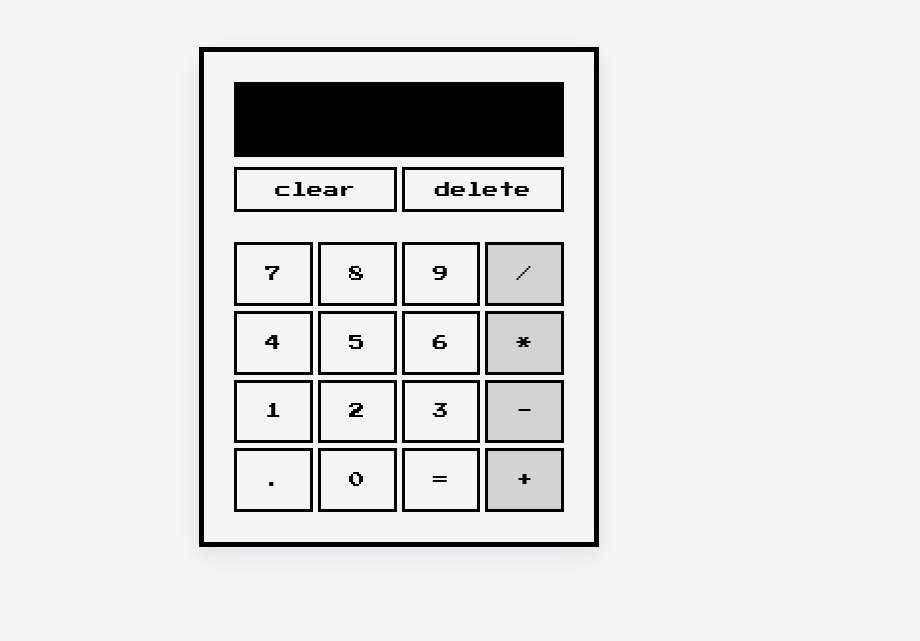
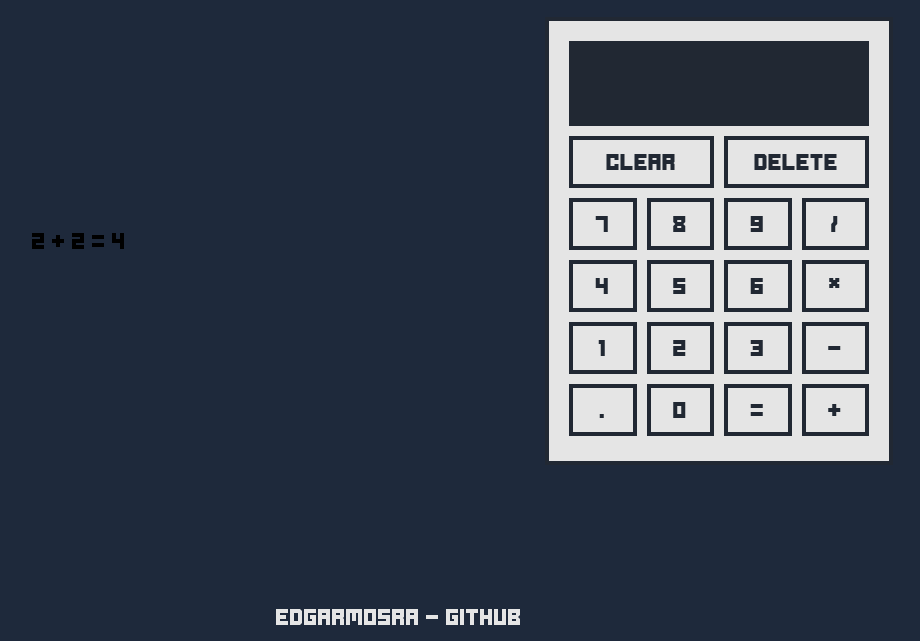
Before and after one commit to edgarmosra/calculator, a plain HTML site: page index.html in a window 1280 px wide. Shown: the part 159-800 px from the top of the page, without its empty margins (241-1161 px from the left). Drawn offline with Linux system fonts and the light colour scheme.

Commit message:
refactored styling

```diff
--- a/index.html
+++ b/index.html
@@ -4,24 +4,28 @@
     <meta charset="UTF-8" />
     <meta http-equiv="X-UA-Compatible" content="IE=edge" />
     <meta name="viewport" content="width=device-width, initial-scale=1.0" />
+    <link rel="stylesheet" href="normalize.css" />
+    <link rel="stylesheet" href="styles.css" />
     <script src="main.js" defer></script>
-    <link rel="stylesheet" href="styles.css" />
     <title>calculator</title>
   </head>
   <body>
-    <main class="main">
-      <div class="title"><h1>CALCULATOR</h1></div>
+    <div class="container">
+      <div class="header">calculator</div>
+      <div class="inner-container">
+        <div class="left-side">
+          <div class="prev-equations">2 + 2 = 4</div>
+        </div>
+        <div class="right-side">
           <div class="calculator">
             <div class="calc-screen">
               <div class="prev-equation"></div>
               <div class="current-value"></div>
             </div>
-        <div class="calc-opt-btns">
+            <div class="all-btns">
               <button class="clear-btn">clear</button>
               <button class="delete-btn">delete</button>
-        </div>
 
-        <div class="calc-num-btns">
               <button class="calc-num-btn">7</button>
               <button class="calc-num-btn">8</button>
               <button class="calc-num-btn">9</button>
@@ -40,6 +44,10 @@
               <button class="calc-operator-btn add">+</button>
             </div>
           </div>
-    </main>
+        </div>
+      </div>
+
+      <div class="footer">edgarmosra - github</div>
+    </div>
   </body>
 </html>
--- a/styles.css
+++ b/styles.css
@@ -1,155 +1,105 @@
-@import url("https://fonts.googleapis.com/css2?family=Press+Start+2P&display=swap");
+@font-face {
+  font-family: "idle-gaming";
+  src: url(fonts/idle-gaming.ttf);
+  font-style: normal;
+}
 
 * {
-  box-sizing: border-box;
-  margin: 0;
-  padding: 0;
+  background-color: #1e293b;
+  font-family: "idle-gaming";
 }
 
-body,
-html,
-.main {
-  background-color: whitesmoke;
-  height: 100%;
+/* container styling */
+
+.container {
+  height: 100vh;
+  /* background-color: #1e293b; */
+  display: grid;
+  grid-template-columns: 1fr;
+  grid-template-rows: 1fr 15fr 1fr;
+  /* border: solid white; */
 }
 
-button {
-  background: none;
-  color: inherit;
-  padding: 0;
-  font: inherit;
-  outline: inherit;
-  font-family: "Press Start 2P", cursive;
+.inner-container {
+  display: grid;
+  grid-template-columns: 1fr 1fr;
 }
 
-.main {
+/* header / footer styling */
+
+.header,
+.footer {
+  grid-column: 1 / 3;
   display: flex;
+  justify-content: center;
   align-items: center;
+  color: rgb(229, 229, 229);
+}
+
+/* inner container styling */
+
+.right-side,
+.left-side {
+  display: flex;
   justify-content: center;
+  align-items: center;
+}
+
+/* calculator styling */
+
+.calculator {
+  border: 4px solid #212833;
+  height: 400px;
+  width: 300px;
+  padding: 20px;
+  display: flex;
+  flex-direction: column;
+  background-color: rgb(229, 229, 229);
+}
+
+.calc-screen {
+  height: 75px;
+  padding: 5px;
+  background-color: #212833;
+  color: white;
+  display: flex;
   flex-direction: column;
 }
 
-.title {
-  font-family: "Press Start 2P", cursive;
-  margin-bottom: 50px;
-  border-top: solid 5px;
-  border-bottom: solid 5px;
-  padding: 10px;
+.current-value,
+.prev-equation {
+  flex: 1;
+  display: flex;
+  align-items: center;
+  justify-content: flex-end;
+  background-color: #212833;
 }
 
-.calculator {
-  display: flex;
-  flex-direction: column;
-  height: 500px;
-  width: 400px;
-  font-family: "Press Start 2P", cursive;
-  border: solid 5px black;
-  padding: 30px;
-  box-shadow: rgba(149, 157, 165, 0.2) 0px 8px 24px;
+.clear-btn {
+  grid-column: 1 / 3;
 }
 
-.calc-screen {
-  display: flex;
-  flex-direction: column;
-  align-self: stretch;
-  text-align: right;
-  height: 75px;
-  padding: 5px;
+.delete-btn {
+  grid-column: 3 / 5;
+}
+
+.all-btns {
+  display: grid;
+  grid-template-columns: repeat(4, 1fr);
+  grid-template-rows: repeat(5, 1fr);
+  height: 300px;
+  gap: 10px;
+  margin-top: 10px;
+  background-color: rgb(229, 229, 229);
+  font-size: 1rem;
+}
+
+.all-btns > button {
+  border: 4px solid #212833;
+  color: #212833;
+}
+
+button:active {
   background-color: black;
   color: white;
 }
-
-.calc-opt-btns {
-  display: flex;
-  align-items: stretch;
-  height: 50px;
-  margin-bottom: 30px;
-  margin-top: 5px;
-  gap: 5px;
-}
-
-.calc-num-btns {
-  display: grid;
-  grid-template-columns: repeat(4, 1fr);
-  grid-template-rows: repeat(4, 1fr);
-  flex: 1;
-  gap: 5px;
-}
-
-.calc-num-btn:hover,
-.delete-btn:hover,
-.clear-btn:hover,
-.calc-period-btn:hover,
-.calc-equals-btn:hover {
-  background-color: rgb(235, 235, 235);
-}
-
-.calc-operator-btn:hover {
-  background-color: rgb(200, 200, 200);
-}
-
-.calc-num-btn:active,
-.clear-btn:active,
-.delete-btn:active,
-.calc-period-btn:active {
-  background-color: black;
-  color: white;
-}
-
-.calc-num-btn:active,
-.calc-period-btn:active,
-.calc-equals-btn:active,
-.calc-operator-btn:active {
-  font-size: 25px;
-}
-
-.calc-num-btn {
-  background-color: whitesmoke;
-}
-
-.calc-num-btn,
-.calc-operator-btn,
-.calc-period-btn,
-.calc-equals-btn,
-.delete-btn,
-.clear-btn {
-  border: solid 3px black;
-  cursor: pointer;
-}
-
-.delete-btn,
-.clear-btn {
-  margin-top: 5px;
-}
-
-.prev-equation {
-  font-size: 10px;
-}
-
-.current-value {
-  font-size: 23px;
-}
-
-.clear-btn,
-.delete-btn,
-.prev-equation,
-.current-value {
-  flex: 1;
-}
-
-.prev-equation,
-.current-value {
-  display: flex;
-  flex-direction: column;
-  justify-content: center;
-}
-
-.calc-operator-btn {
-  background: lightgray;
-}
-
-.calc-operator-btn:active,
-.calc-equals-btn:active {
-  background-color: black;
-  color: yellow;
-}
```
Also changed, not shown: fonts/idle-gaming.ttf (added), normalize.css (added). Lines whose indentation alone changed are shown as unchanged.
